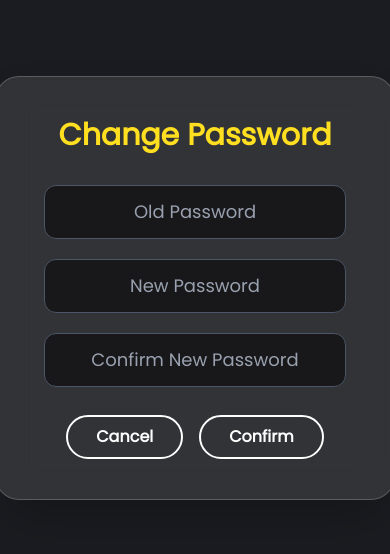
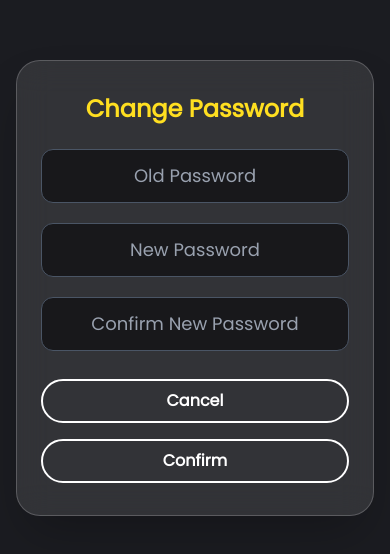
Before and after one commit to ShawnMayol/explain-my-bills, a React (Vite) app in the folder frontend/: page /profile/change-password in a window 390 px wide. Shown: the part 134-688 px from the top of the page. Built offline with nearby package versions, Linux system fonts and the light colour scheme; no server answers; sample sign-in values are in the browser's storage.

Commit message:
feat: update EditUsername and ChangePassword pages for mobile responsiveness

```diff
--- a/frontend/src/pages/ChangePassword.jsx
+++ b/frontend/src/pages/ChangePassword.jsx
@@ -66,9 +66,9 @@ export default function ChangePassword() {
     };
 
     return (
-        <div className="h-screen w-screen flex flex-col items-center justify-center bg-[#1B1C21] text-white">
-            <div className="bg-white/10 backdrop-blur-lg border border-white/20 px-12 py-10 rounded-3xl flex flex-col items-center min-w-[400px] shadow-2xl">
-                <h1 className="text-3xl font-bold mb-8 text-yellow-300">
+        <div className="h-screen w-screen flex flex-col items-center justify-center bg-[#1B1C21] text-white px-4">
+            <div className="bg-white/10 backdrop-blur-lg border border-white/20 px-6 sm:px-12 py-8 sm:py-10 rounded-3xl flex flex-col items-center w-full max-w-[400px] shadow-2xl">
+                <h1 className="text-2xl sm:text-3xl font-bold mb-6 sm:mb-8 text-yellow-300 text-center">
                     Change Password
                 </h1>
                 <form
@@ -111,34 +111,26 @@ export default function ChangePassword() {
                         </>
                     )}
 
-                    <div className="flex gap-4 mt-2">
-                        {isGoogle ? (
+                    <div className="flex flex-col sm:flex-row gap-4 mt-2 w-full">
                         <button
                             type="button"
                             onClick={() => navigate("/profile")}
-                                className="border-2 border-white rounded-full px-7 py-2 font-semibold text-white hover:bg-yellow-300 hover:text-black transition hover:cursor-pointer"
+                            className="flex-1 border-2 border-white rounded-full px-7 py-2 font-semibold text-white hover:bg-yellow-300 hover:text-black transition hover:cursor-pointer"
                         >
                             Cancel
                         </button>
-                        ) : (
-                            <>
-                                <button
-                                    type="button"
-                                    onClick={() => navigate("/profile")}
-                                    className="border-2 border-white rounded-full px-7 py-2 font-semibold text-white hover:bg-yellow-300 hover:text-black transition hover:cursor-pointer"
-                                >
-                                    Cancel
-                                </button>
+
+                        {!isGoogle && (
                             <button
                                 type="submit"
                                 disabled={isGoogle}
-                                    className="border-2 border-white rounded-full px-7 py-2 font-semibold text-white hover:bg-yellow-300 hover:text-black transition hover:cursor-pointer"
+                                className="flex-1 border-2 border-white rounded-full px-7 py-2 font-semibold text-white hover:bg-yellow-300 hover:text-black transition hover:cursor-pointer"
                             >
                                 Confirm
                             </button>
-                            </>
                         )}
                     </div>
+
                     {error && (
                         <div className="text-red-500 text-sm mt-2">{error}</div>
                     )}
--- a/frontend/src/pages/EditUsername.jsx
+++ b/frontend/src/pages/EditUsername.jsx
@@ -31,9 +31,9 @@ export default function EditUsername() {
     };
 
     return (
-        <div className="h-screen w-screen flex flex-col items-center justify-center bg-[#1B1C21] text-white">
-            <div className="bg-white/10 backdrop-blur-lg border border-white/20 px-12 py-10 rounded-3xl flex flex-col items-center min-w-[400px] shadow-2xl">
-                <h1 className="text-3xl font-bold mb-8 text-yellow-300">
+        <div className="h-screen w-screen flex flex-col items-center justify-center bg-[#1B1C21] text-white px-4">
+            <div className="bg-white/10 backdrop-blur-lg border border-white/20 px-6 sm:px-12 py-8 sm:py-10 rounded-3xl flex flex-col items-center w-full max-w-[400px] shadow-2xl">
+                <h1 className="text-2xl sm:text-3xl font-bold mb-6 sm:mb-8 text-yellow-300 text-center">
                     Edit Username
                 </h1>
                 <form
@@ -47,17 +47,17 @@ export default function EditUsername() {
                         className="w-full border border-gray-600 rounded-xl p-3 bg-zinc-900 text-white placeholder-gray-400 text-center text-lg focus:outline-none focus:ring-2 focus:ring-yellow-300"
                         placeholder="Enter new username"
                     />
-                    <div className="flex gap-4 mt-2">
+                    <div className="flex flex-col sm:flex-row gap-4 mt-2 w-full">
                         <button
                             type="button"
                             onClick={() => navigate("/profile")}
-                            className="border-2 border-white rounded-full px-7 py-2 font-semibold text-white hover:bg-yellow-300 hover:text-black transition hover:cursor-pointer"
+                            className="flex-1 border-2 border-white rounded-full px-7 py-2 font-semibold text-white hover:bg-yellow-300 hover:text-black transition hover:cursor-pointer"
                         >
                             Cancel
                         </button>
                         <button
                             type="submit"
-                            className="border-2 border-white rounded-full px-7 py-2 font-semibold text-white hover:bg-yellow-300 hover:text-black transition hover:cursor-pointer"
+                            className="flex-1 border-2 border-white rounded-full px-7 py-2 font-semibold text-white hover:bg-yellow-300 hover:text-black transition hover:cursor-pointer"
                         >
                             Save
                         </button>
```
Lines whose indentation alone changed are shown as unchanged.
